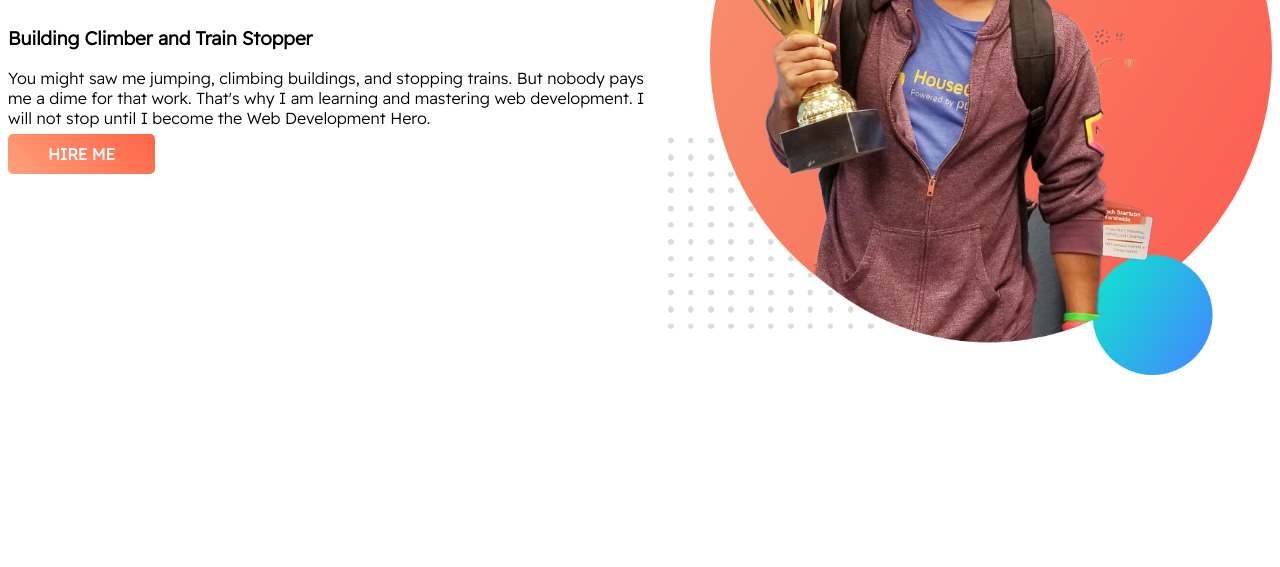
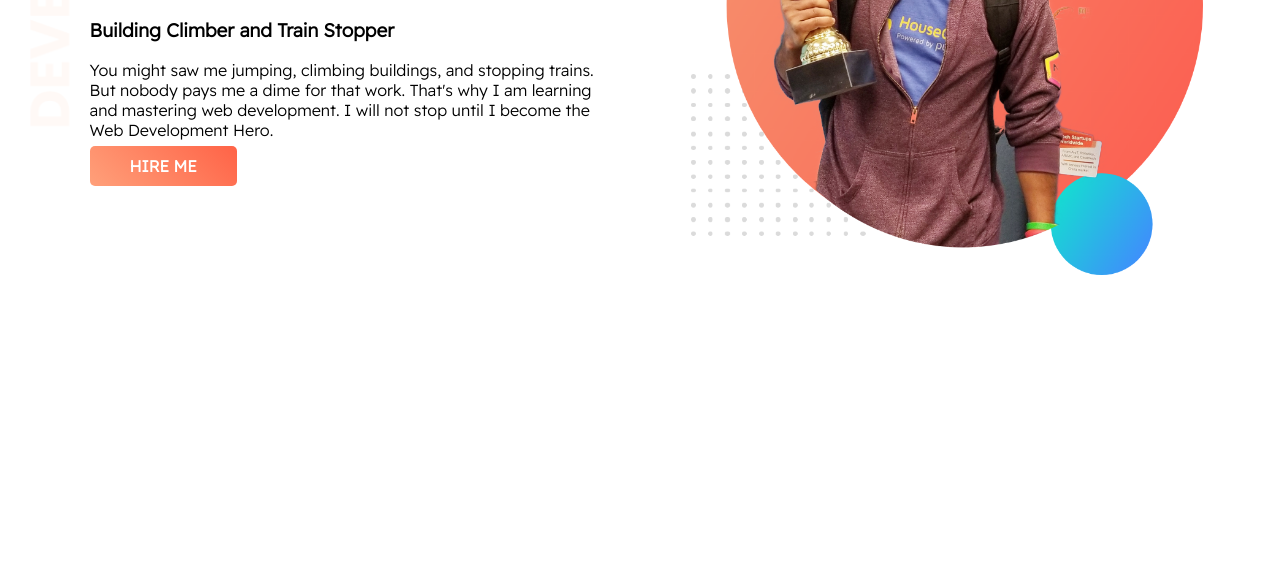
Before and after one commit to Mahmud-Shukhon/Practice-Portfolio, a plain HTML site: page pages/index.html in a window 1280 px wide. Shown: the part 233-800 px from the top of the page. Drawn offline with Linux system fonts and the light colour scheme.

Commit message:
Welcome Section Completed

```diff
--- a/pages/index.html
+++ b/pages/index.html
@@ -12,12 +12,12 @@
     <!--Fonts-->
     <link rel="preconnect" href="https://fonts.googleapis.com">
     <link rel="preconnect" href="https://fonts.gstatic.com" crossorigin>
-    <link href="https://fonts.googleapis.com/css2?family=Poppins:wght@300&family=Readex+Pro:wght@300&display=swap" rel="stylesheet">
+    <link href="https://fonts.googleapis.com/css2?family=Poppins&family=Readex+Pro:wght@300&display=swap" rel="stylesheet">
 </head>
 <body>
 
     <section id="welcome-section">
-        <div id="welcome-text">
+        <div class="half-width">
             <h1>Welcome To</h1>
             <h1><span class="orrange-text">Peter Parker</span> World!</h1>
 
@@ -28,7 +28,7 @@
             <a id="hire-button" href="https://www.linkedin.com/company/programminghero/">HIRE ME</a>
         </div>
 
-        <div id="welcome-image">
+        <div class="half-width">
             <img src="../media/images/jhankar.png" alt="Jhankar Mahbub image">
         </div>
     </section>
--- a/styles/style.css
+++ b/styles/style.css
@@ -1,6 +1,7 @@
 body{
     font-family: 'Poppins', sans-serif;
     font-family: 'Readex Pro', sans-serif;
+    margin: 0;
 }
 
 .orrange-text{
@@ -9,22 +10,29 @@ body{
 
 #welcome-section{
     display: flex;
+    background-image: url(../media/images/top-banner.png);
+    background-repeat: no-repeat;
 }
 
 #welcome-section h1{
     font-size: 50px;
+    font-weight: bold;
 }
 
 #welcome-section h3{
     font-size: 1.17em;
 }
 
-#welcome-image{
+.half-width{
     width: 50%;
+    width: 40%;
+    float: left;
+    margin-left: 5%;
+    padding-left: 2%;
 }
 
-#welcome-image img{
-    height: 600px;
+.half-width img{
+    width: 100%;
 }
 
 #hire-button{
```
Also changed, not shown: 1 other file.
